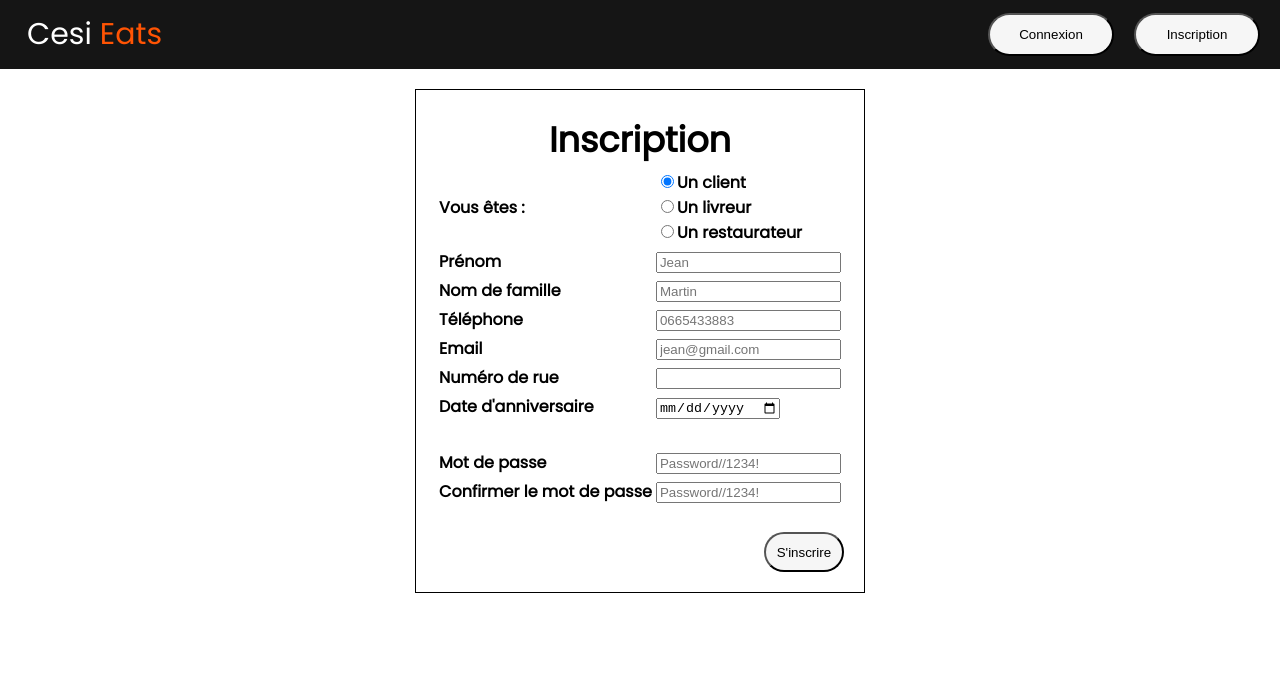
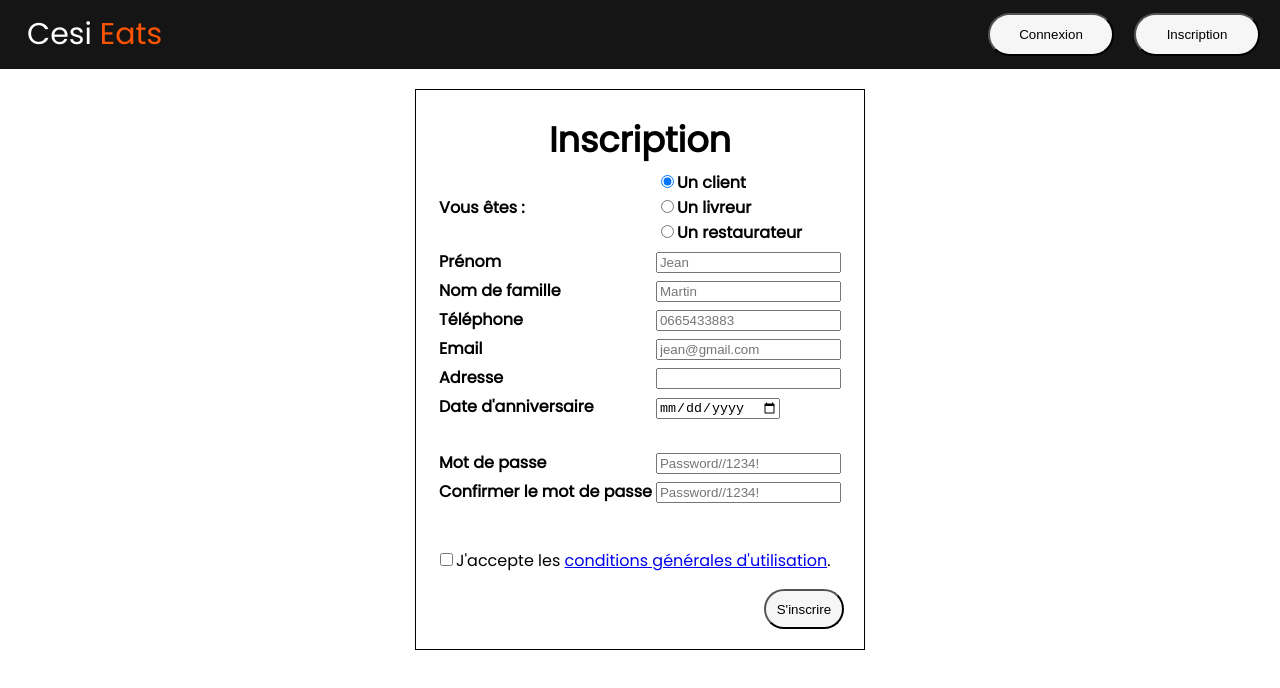
Before and after one commit to CESI-ORL-A4/cesi-eats-groupe-4, a Vue app in the folder view-web-app/: page /SignUp in a window 1280 px wide. Shown: the top 688 px of the page. Built offline with nearby package versions, Linux system fonts and the light colour scheme.

Commit message:
Add CGU + Favicon

```diff
--- a/view-web-app/src/components/SignUp.vue
+++ b/view-web-app/src/components/SignUp.vue
@@ -46,7 +46,7 @@
           <th><input type="email" id="email" name="email" placeholder="jean@gmail.com" required="required"></th>
         </tr>
         <tr>
-          <th><label for="address">Numéro de rue</label></th>
+          <th><label for="address">Adresse</label></th>
           <th><input type="text" id="address" name="address" placeholder=" " required="required"></th>
         </tr>
         <tr>
@@ -56,16 +56,24 @@
         <br>
         <tr>
           <th><label for="Password">Mot de passe </label></th>
-          <th><input type="password" id="Password" name="Password" placeholder="Password//1234!" required="required"></th>
+          <th><input type="password" id="Password" name="Password" placeholder="Password//1234!" required="required">
+          </th>
         </tr>
         <tr>
           <th><label for="Password">Confirmer le mot de passe </label></th>
-          <th><input type="password" id="Password" name="Password" placeholder="Password//1234!" required="required"></th>
+          <th><input type="password" id="Password" name="Password" placeholder="Password//1234!" required="required">
+          </th>
         </tr>
         </tbody>
       </table>
       <div>
         <br>
+        <p><input id="termsOfUses" name="termsOfUses" type="checkbox" required="required">
+          <span>J'accepte les <a href="/CGU" target="_blank">conditions générales d'utilisation</a>.</span>
+        </p>
+<!--        <p><input id="emailOffers" name="emailOffers" type="checkbox">
+          <span>Je souhaite recevoir occasionnellement par email des offres de Cesi Eats.</span></p>
+        <br>-->
         <button class="btn_sign_up_form">S'inscrire</button>
       </div>
     </form>
```
Also changed, not shown: 1 other file (tests, documents, lock files or other folders).
